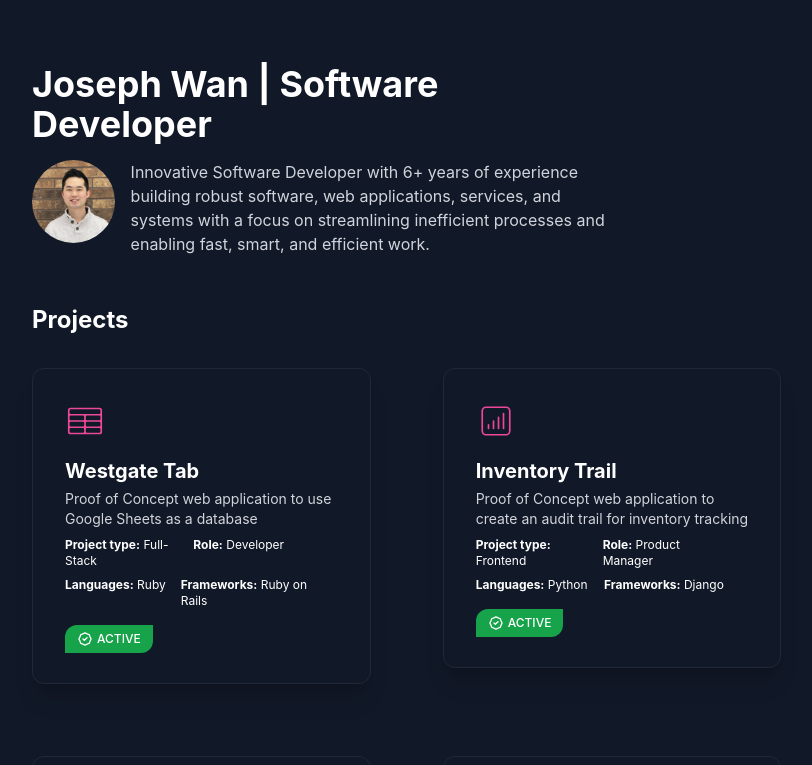
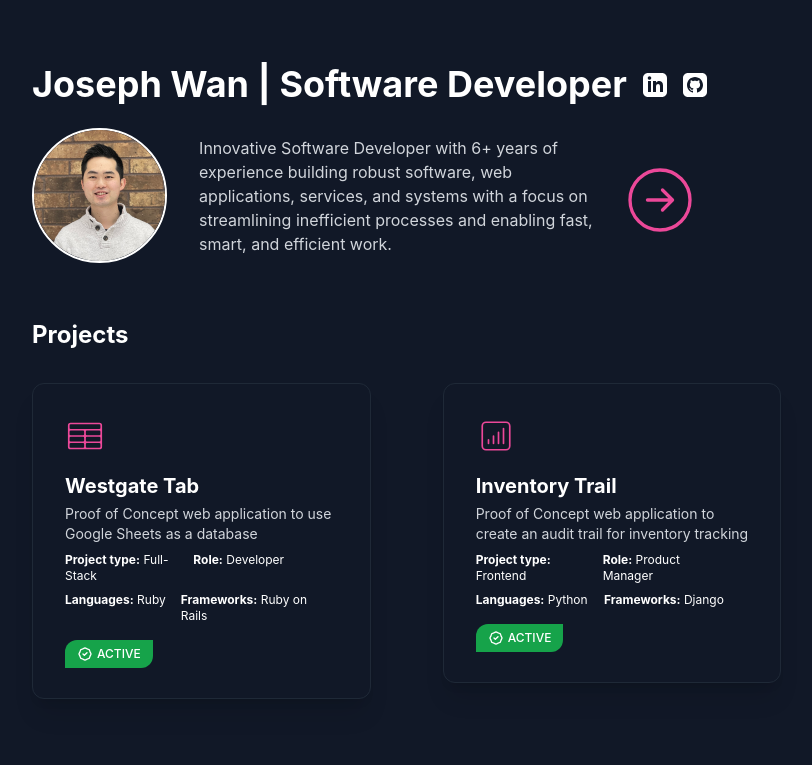
Before and after one commit to joseph1wan/me, a React (Create React App) app: page / in a window 1280 px wide. Shown: the top 765 px of the page, without its empty margins (0-812 px from the left). Built offline with nearby package versions, Linux system fonts and the light colour scheme.

Commit message:
feat: add links to resume, linkedin, and github

```diff
--- a/src/Profile.tsx
+++ b/src/Profile.tsx
@@ -1,19 +1,40 @@
 import profilePic from "./img/profile_pic.jpeg"
+import RightArrowIcon from "./icons/RightArrowIcon"
+import LinkedInIcon from "./icons/LinkedInIcon"
+import GitHubIcon from "./icons/GitHubIcon"
 
 export default function Profile() {
   return (
-    <div className="max-w-xl">
-      <h2 className="text-3xl font-bold sm:text-4xl">Joseph Wan | Software Developer</h2>
-      <div className="flex">
-        <div className="w-1/2 mr-4 items-center">
-          <div className="mt-4 text-center">
-            <img className="rounded-full" src={ profilePic } alt="profile pic"/>
+    <div className="">
+      <div className="flex items-baseline">
+        <h2 className="text-3xl mr-4 font-bold sm:text-4xl">Joseph Wan | Software Developer</h2>
+        <a className="mr-4" href="https://www.linkedin.com/in/josephwan" target="_blank" rel="noreferrer">
+          <LinkedInIcon />
+        </a>
+        <a href="https://www.github.com/joseph1wan" target="_blank" rel="noreferrer">
+          <GitHubIcon />
+        </a>
+      </div>
+
+      <div className="flex w-2/3 my-6 items-center">
+        <div className="w-1/6 mr-8 items-center">
+          <div className="text-center">
+            <img className="border-2 border-white rounded-full" src={ profilePic } alt="profile pic"/>
           </div>
         </div>
 
-        <p className="mt-4 text-gray-300">
+        <p className="w-1/2 mr-4 text-gray-300">
           Innovative Software Developer with 6+ years of experience building robust software, web applications, services, and systems with a focus on streamlining inefficient processes and enabling fast, smart, and efficient work.
         </p>
+
+        <div className="group">
+          <a href="https://gitconnected.com/joseph1wan/resume" className="w-1/4 ml-4" target="_blank" rel="noreferrer">
+            <RightArrowIcon />
+          </a>
+          <div className="invisible text-xs text-gray-400 text-center group-hover:visible" role="tooltip">
+            Go to resume
+          </div>
+        </div>
       </div>
     </div>
   );
--- /dev/null
+++ b/src/ResumeSteps.tsx
@@ -0,0 +1,77 @@
+export default function ResumeSteps() {
+  return (
+    <div>
+      <h2 className="sr-only">Steps</h2>
+
+      <div>
+        <div className="overflow-hidden rounded-full bg-gray-200">
+          <div className="h-2 w-1/2 rounded-full bg-blue-500"></div>
+        </div>
+
+        <ol className="mt-4 grid grid-cols-3 text-sm font-medium text-gray-500">
+          <li className="flex items-center justify-start text-blue-600 sm:gap-1.5">
+            <span className="hidden sm:inline"> Details </span>
+
+            <svg
+              className="h-6 w-6 sm:h-5 sm:w-5"
+              xmlns="http://www.w3.org/2000/svg"
+              fill="none"
+              viewBox="0 0 24 24"
+              stroke="currentColor"
+              strokeWidth="2"
+            >
+              <path
+                strokeLinecap="round"
+                strokeLinejoin="round"
+                d="M10 6H5a2 2 0 00-2 2v9a2 2 0 002 2h14a2 2 0 002-2V8a2 2 0 00-2-2h-5m-4 0V5a2 2 0 114 0v1m-4 0a2 2 0 104 0m-5 8a2 2 0 100-4 2 2 0 000 4zm0 0c1.306 0 2.417.835 2.83 2M9 14a3.001 3.001 0 00-2.83 2M15 11h3m-3 4h2"
+              />
+            </svg>
+          </li>
+
+          <li className="flex items-center justify-center text-blue-600 sm:gap-1.5">
+            <span className="hidden sm:inline"> Address </span>
+
+            <svg
+              className="h-6 w-6 sm:h-5 sm:w-5"
+              xmlns="http://www.w3.org/2000/svg"
+              fill="none"
+              viewBox="0 0 24 24"
+              stroke="currentColor"
+              strokeWidth="2"
+            >
+              <path
+                strokeLinecap="round"
+                strokeLinejoin="round"
+                d="M17.657 16.657L13.414 20.9a1.998 1.998 0 01-2.827 0l-4.244-4.243a8 8 0 1111.314 0z"
+              />
+              <path
+                strokeLinecap="round"
+                strokeLinejoin="round"
+                d="M15 11a3 3 0 11-6 0 3 3 0 016 0z"
+              />
+            </svg>
+          </li>
+
+          <li className="flex items-center justify-end sm:gap-1.5">
+            <span className="hidden sm:inline"> Payment </span>
+
+            <svg
+              className="h-6 w-6 sm:h-5 sm:w-5"
+              xmlns="http://www.w3.org/2000/svg"
+              fill="none"
+              viewBox="0 0 24 24"
+              stroke="currentColor"
+              strokeWidth="2"
+            >
+              <path
+                strokeLinecap="round"
+                strokeLinejoin="round"
+                d="M3 10h18M7 15h1m4 0h1m-7 4h12a3 3 0 003-3V8a3 3 0 00-3-3H6a3 3 0 00-3 3v8a3 3 0 003 3z"
+              />
+            </svg>
+          </li>
+        </ol>
+      </div>
+    </div>
+  )
+}
--- /dev/null
+++ b/src/icons/GitHubIcon.tsx
@@ -0,0 +1,5 @@
+export default function GitHubIcon() {
+  return (
+      <svg fill="white" className="w-6 h-6" xmlns="http://www.w3.org/2000/svg" viewBox="0 0 24 24"><path d="M19 0h-14c-2.761 0-5 2.239-5 5v14c0 2.761 2.239 5 5 5h14c2.762 0 5-2.239 5-5v-14c0-2.761-2.238-5-5-5zm-4.466 19.59c-.405.078-.534-.171-.534-.384v-2.195c0-.747-.262-1.233-.55-1.481 1.782-.198 3.654-.875 3.654-3.947 0-.874-.312-1.588-.823-2.147.082-.202.356-1.016-.079-2.117 0 0-.671-.215-2.198.82-.64-.18-1.324-.267-2.004-.271-.68.003-1.364.091-2.003.269-1.528-1.035-2.2-.82-2.2-.82-.434 1.102-.16 1.915-.077 2.118-.512.56-.824 1.273-.824 2.147 0 3.064 1.867 3.751 3.645 3.954-.229.2-.436.552-.508 1.07-.457.204-1.614.557-2.328-.666 0 0-.423-.768-1.227-.825 0 0-.78-.01-.055.487 0 0 .525.246.889 1.17 0 0 .463 1.428 2.688.944v1.489c0 .211-.129.459-.528.385-3.18-1.057-5.472-4.056-5.472-7.59 0-4.419 3.582-8 8-8s8 3.581 8 8c0 3.533-2.289 6.531-5.466 7.59z"/></svg>
+  )
+}
--- /dev/null
+++ b/src/icons/LinkedInIcon.tsx
@@ -0,0 +1,5 @@
+export default function LinkedInIcon() {
+  return (
+    <svg fill="white" className="w-6 h-6" xmlns="http://www.w3.org/2000/svg" viewBox="0 0 24 24"><path d="M19 0h-14c-2.761 0-5 2.239-5 5v14c0 2.761 2.239 5 5 5h14c2.762 0 5-2.239 5-5v-14c0-2.761-2.238-5-5-5zm-11 19h-3v-11h3v11zm-1.5-12.268c-.966 0-1.75-.79-1.75-1.764s.784-1.764 1.75-1.764 1.75.79 1.75 1.764-.783 1.764-1.75 1.764zm13.5 12.268h-3v-5.604c0-3.368-4-3.113-4 0v5.604h-3v-11h3v1.765c1.396-2.586 7-2.777 7 2.476v6.759z"/></svg>
+  )
+}
--- /dev/null
+++ b/src/icons/RightArrowIcon.tsx
@@ -0,0 +1,13 @@
+export default function RightArrowIcon() {
+  return (
+    <svg
+      xmlns="http://www.w3.org/2000/svg"
+      className="h-20 w-20 text-pink-500 hover:text-pink-100"
+      fill="none"
+      viewBox="0 0 24 24"
+      stroke="currentColor"
+    >
+      <path strokeLinecap="round" strokeLinejoin="round" d="M12.75 15l3-3m0 0l-3-3m3 3h-7.5M21 12a9 9 0 11-18 0 9 9 0 0118 0z" />
+    </svg>
+  )
+}
```
Also changed, not shown: src/data/future_projects.json (added, +18 -0 lines).
